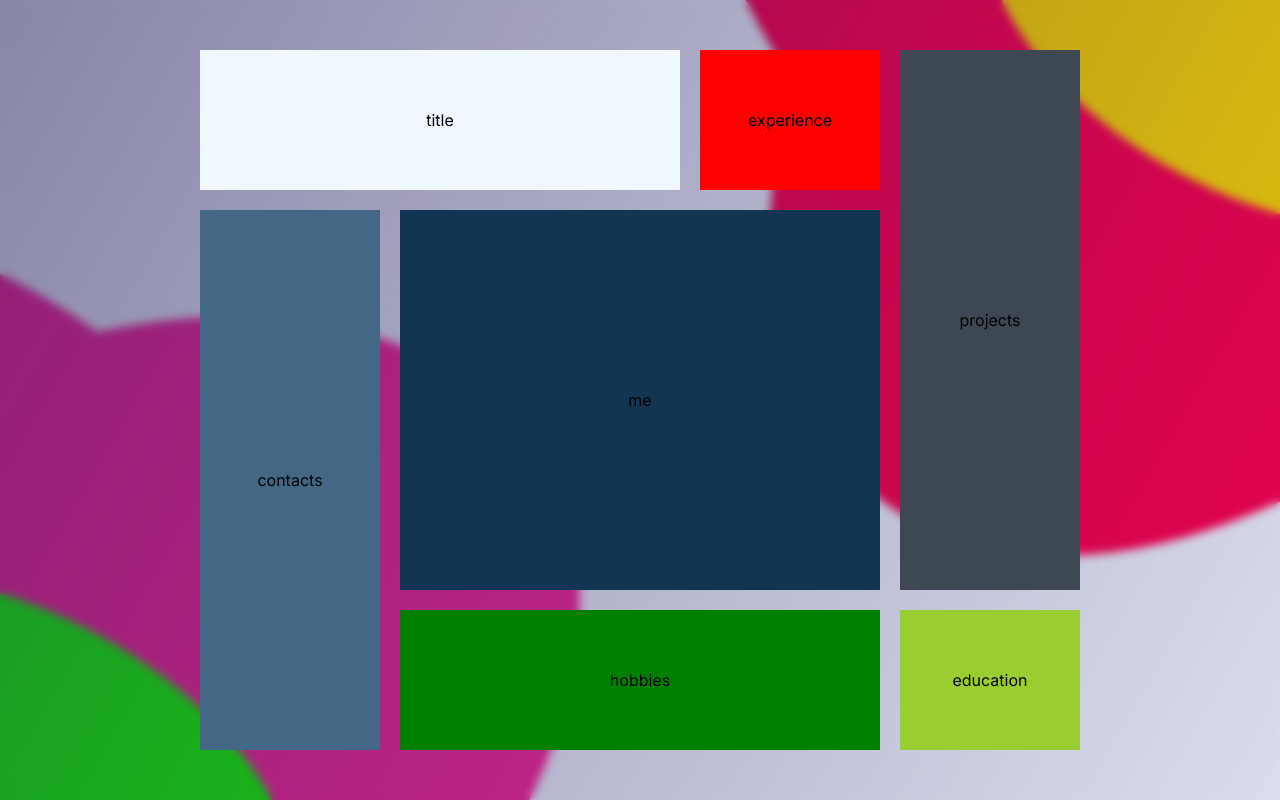
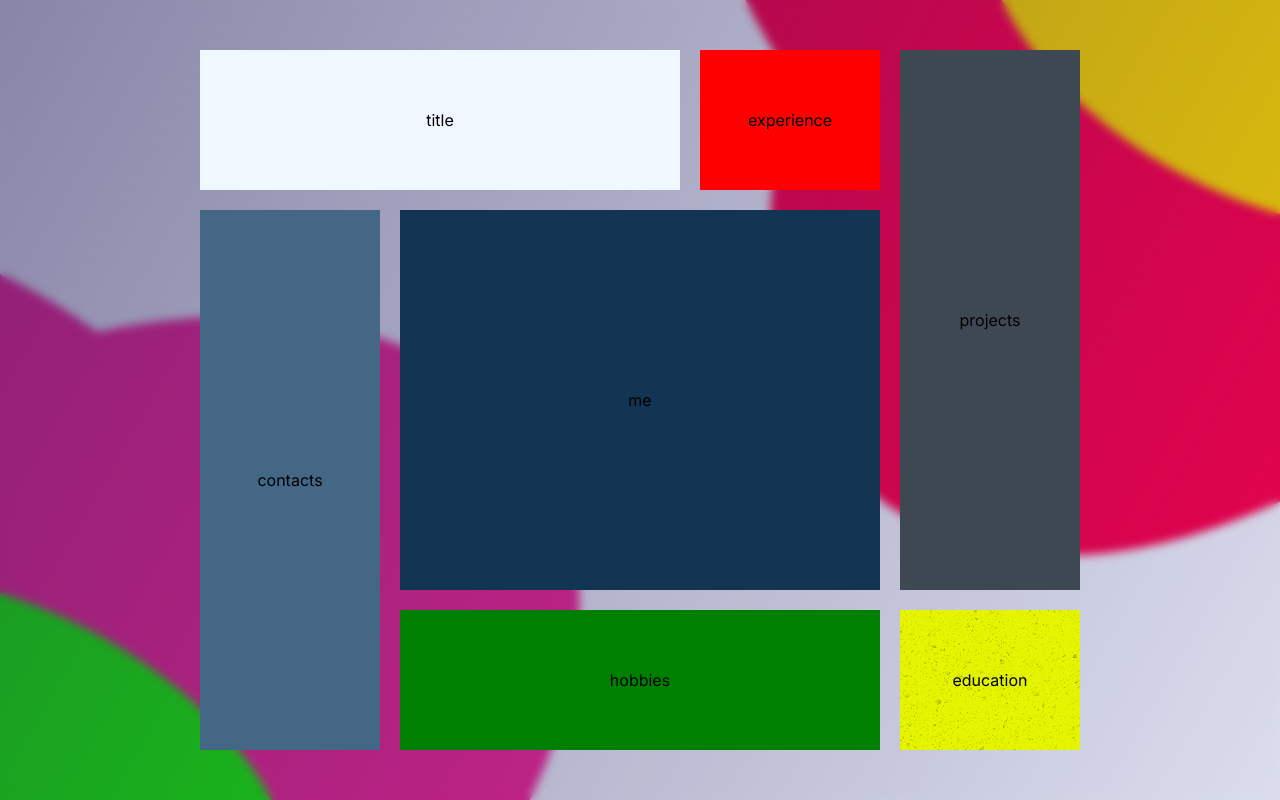
Before and after one commit to Tolsi111/my-website, a Next.js app: page / in a window 1280 px wide. Built offline with nearby package versions, Linux system fonts and the light colour scheme.

Commit message:
addeed background

```diff
--- a/app/page.module.scss
+++ b/app/page.module.scss
@@ -13,7 +13,7 @@
   grid-template-rows: repeat(9,60px);
   grid-template-columns: repeat(9,80px);
   grid-gap: var(--spacing-small);
-
+  overflow: hidden;
 }
 
 .title {
@@ -53,9 +53,11 @@
 }
 
 .education {
-  background-color: yellowgreen;
   grid-row: 8 / 10;
   grid-column: 8 / 10;
+  display: flex;
+  background-color: #e5f500;
+  background-image: url("../assets/asfalt-dark.png");
 }
 
 .flex {
```
Also changed, not shown: assets/asfalt-dark.png (added), assets/hat.svg (deleted).
